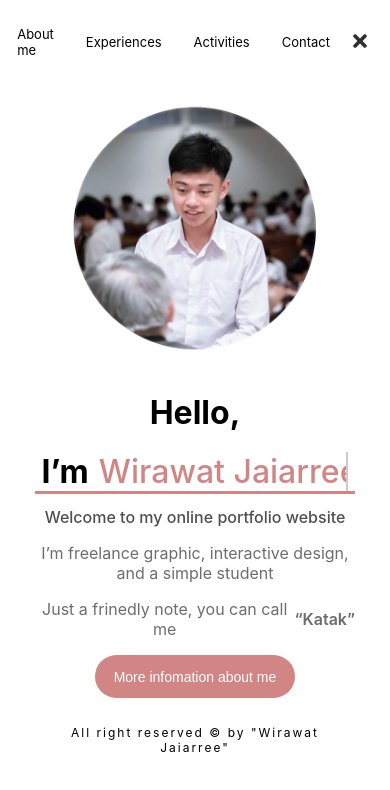
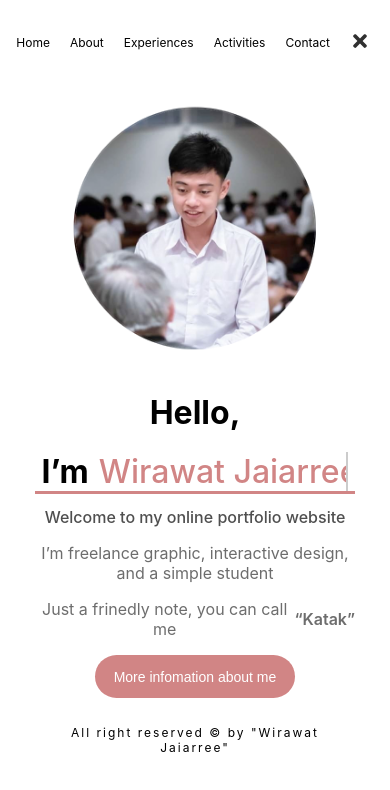
Before and after one commit to wiree65/Wiree-Porfolio, a Next.js app: page / in a window 390 px wide. Both pictures are taken after a click on the element 360 px from the left and 42 px from the top of the page. Shown: the top 790 px of the page. Built offline with nearby package versions, Linux system fonts and the light colour scheme.

Commit message:
[UPDATE] upperNav

```diff
--- a/component/uppernav.js
+++ b/component/uppernav.js
@@ -8,7 +8,7 @@ import { faBars, faTimes } from "@fortawesome/free-solid-svg-icons";
 const Uppernav = ({ page }) => {
   const items = [
     { label: "Home", link: "/", page: "home" },
-    { label: "About me", link: "/about", page: "about" },
+    { label: "About", link: "/about", page: "about" },
     { label: "Experiences", link: "/experiences", page: "experiences" },
     { label: "Activities", link: "/activities", page: "activities" },
     { label: "Contact", link: "/contact", page: "contact" },
@@ -31,9 +31,9 @@ const Uppernav = ({ page }) => {
                   <div
                     className={`item ${item.page === page ? "active" : ""}`}
                     key={item.label}
-                    style={{ marginLeft: "32px",fontSize:'13px' }}
+                    style={{ marginLeft: "20px",fontSize:'13px' }}
                   >
-                    <Link href={item.link}>{item.label}</Link>
+                    <Link href={item.link}><p style={{fontSize:'12px'}}>{item.label}</p></Link>
                   </div>
                 </div>
               );
@@ -78,10 +78,9 @@ const Uppernav = ({ page }) => {
           align-items: center;
           margin-right: 20px;
         }
-        .font {
-        }
 
-        @media only screen and (max-width: 320px) {
+
+        @media only screen and (max-width: 768px) {
         }
       `}</style>
     </Fragment>
```
